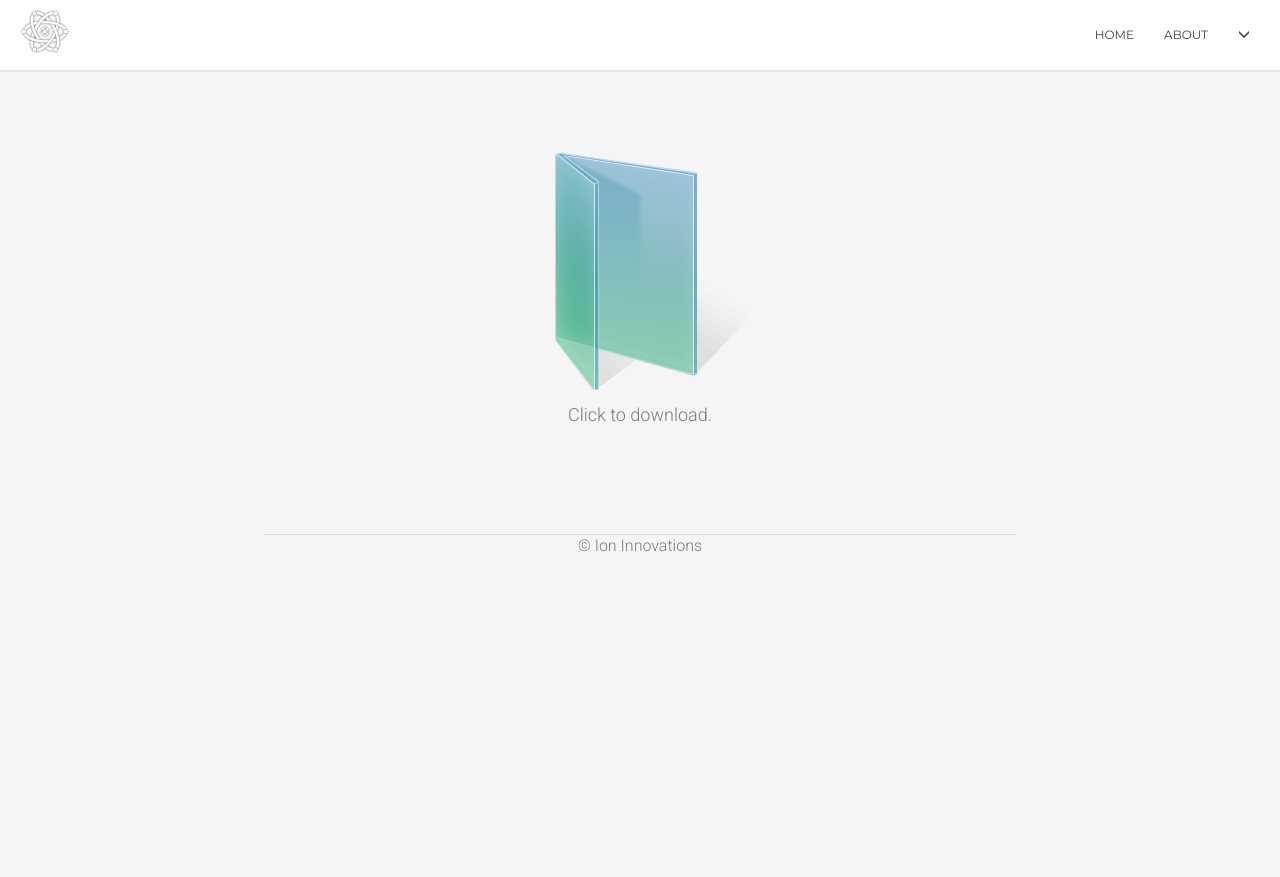
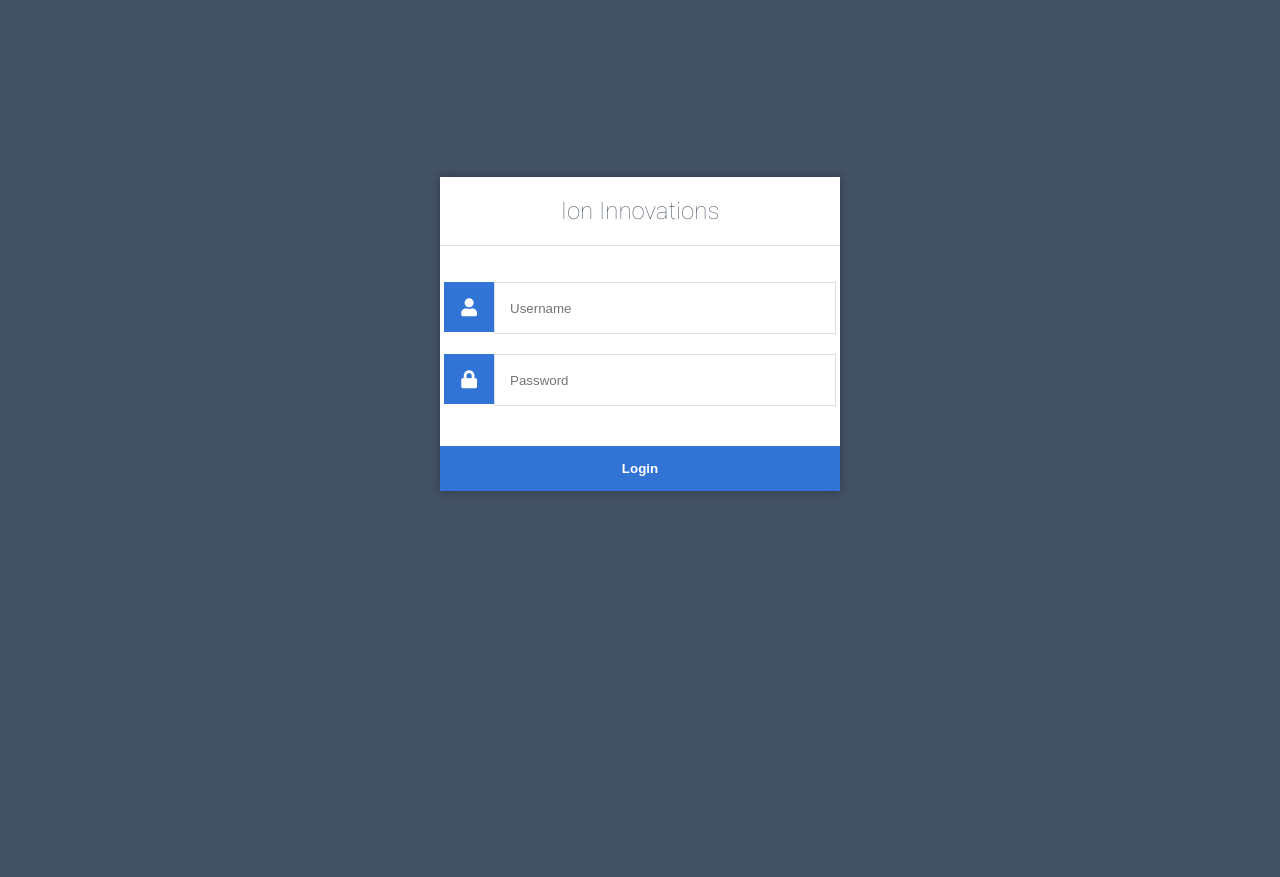
Before and after one commit to z-shaffer/z-shaffer.github.io, a PHP site: page /login.html in a window 1280 px wide. Before the commit the page ends 552 px from the top, so only its background shows below. Run offline with PHP 8.4, Linux system fonts and the light colour scheme; some libraries are stand-ins or nearby versions.

Commit message:
Login init

```diff
--- a/css/style.css
+++ b/css/style.css
@@ -1960,6 +1960,69 @@ footer hr {
     border-right: none;
 }
 
+/* =Login System
+--------------------------------------------------------------
+* {
+    box-sizing: border-box;
+    font-family: -apple-system, BlinkMacSystemFont, "segoe ui", roboto, oxygen, ubuntu, cantarell, "fira sans", "droid sans", "helvetica neue", Arial, sans-serif;
+    font-size: 16px;
+    -webkit-font-smoothing: antialiased;
+    -moz-osx-font-smoothing: grayscale;
+}*/
+body {
+    background-color: #435165;
+}
+.login {
+    width: 400px;
+    background-color: #ffffff;
+    box-shadow: 0 0 9px 0 rgba(0, 0, 0, 0.3);
+    margin: 100px auto;
+}
+.login h1 {
+    text-align: center;
+    color: #5b6574;
+    font-size: 24px;
+    padding: 20px 0 20px 0;
+    border-bottom: 1px solid #dee0e4;
+}
+.login form {
+    display: flex;
+    flex-wrap: wrap;
+    justify-content: center;
+    padding-top: 20px;
+}
+.login form label {
+    display: flex;
+    justify-content: center;
+    align-items: center;
+    width: 50px;
+    height: 50px;
+    background-color: #3274d6;
+    color: #ffffff;
+}
+.login form input[type="password"], .login form input[type="text"] {
+    width: 310px;
+    height: 50px;
+    border: 1px solid #dee0e4;
+    margin-bottom: 20px;
+    padding: 0 15px;
+}
+.login form input[type="submit"] {
+    width: 100%;
+    padding: 15px;
+   margin-top: 20px;
+    background-color: #3274d6;
+    border: 0;
+    cursor: pointer;
+    font-weight: bold;
+    color: #ffffff;
+    transition: background-color 0.2s;
+}
+.login form input[type="submit"]:hover {
+  background-color: #2868c7;
+    transition: background-color 0.2s;
+}
+
 /* =Media Queries
 -------------------------------------------------------------- */
 @media (max-width:767px) {
--- a/login.html
+++ b/login.html
@@ -1,114 +1,31 @@
 <!DOCTYPE html>
-<html lang="en">
-<head>
-	<meta charset="utf-8"/>
-	<meta name="author" content="" />
-	<meta name="description" content="Ion Innovations">
-	<meta name="viewport" content="width=device-width, initial-scale=1.0, maximum-scale=1.0, user-scalable=no">
-	<title>Ion Innovations</title>
-	<link rel="icon" type="image/x-icon" href="/images/logos/logo.png">
-
-	<!-- Royal Preloader CSS -->
-    <link href="css/royal_preloader.css" rel="stylesheet">
-	<!-- jQuery Files -->
-	<script type="text/javascript" src="https://cdnjs.cloudflare.com/ajax/libs/jquery/3.1.0/jquery.min.js"></script>
-	<!-- Parallax File -->
-	<script type="text/javascript" src="js/parallax.min.js"></script>
-	<!-- Royal Preloader -->
-	<script type="text/javascript" src="js/royal_preloader.min.js"></script>
-	<script type="text/javascript">
-		Royal_Preloader.config({
-		    mode:           'number',
-		    showProgress:   false,
-		    background:     '#ffffff'
-		});
-	</script>
-	<!-- Stylesheets -->
-	<link href="css/bootstrap.min.css" rel="stylesheet">
-	<link href="css/ionicons.min.css" rel="stylesheet">
-	<link href="css/pe-icon-7-stroke.css" rel="stylesheet">
-	<link href="css/magnific-popup.css" rel="stylesheet">
-	<link href="css/logoiconfont.css" rel="stylesheet">
-	<link href="css/style.css" rel="stylesheet" title="main-css">
-	<link href="css/colors/blue.css" rel="stylesheet" title="main-css">
-	<link href="css/base-light.css" rel="stylesheet" title="main-css">
-	<!-- Begin Header -->
-	<header>
-		<!-- Begin Navigation -->
-		<nav class="navbar navbar-default navbar-fixed-top">
-			<div class="container-fluid">
-				<div class="row">
-					<!-- Mobile display, needs a lot of work -->
-					<div class="navbar-header">
-						<button type="button" class="navbar-toggle collapsed" data-toggle="collapse" data-target="#bs-example-navbar-collapse-1" aria-expanded="false">
-							<span class="sr-only">Toggle navigation</span>
-							<span class="icon-bar"></span>
-							<span class="icon-bar"></span>
-							<span class="icon-bar"></span>
-						</button>
-						<!-- Navbar Logo -->
-						<a href="index.html" data-id="index.html"><img src="./images/logos/logo.png" style="width:50px;height:50px;margin:10px 20px"></a>
-					</div>
-					<!-- Navbar pages -->
-					<div class="collapse navbar-collapse" id="bs-example-navbar-collapse-1">
-						<ul class="nav navbar-nav navbar-right">
-							<li><a href="index.html" data-id="home">Home</a></li>
-							<!--<li><a href="#ideology" data-id="ideology" class="scroll-link">Ideology</a></li>
-							<li><a href="#services" data-id="services" class="scroll-link">Services</a></li>-->
-							<li><a href="about.html" data-id="about">About</a></li>
-							<!--<li><a href="#work" data-id="work" class="scroll-link">Work</a></li>
-							<li><a href="#team" data-id="team" class="scroll-link">Team</a></li>
-							<li><a href="#contact" data-id="contact" class="scroll-link">Contact</a></li>-->
-							<!-- Client login dropdown -->
-							<li class="dropdown">
-								<a href="#" class="dropdown-toggle" data-toggle="dropdown" role="button" aria-haspopup="true" aria-expanded="false"><span class="glyphicon glyphicon-menu-down"></span></a>
-								<ul class="dropdown-menu">
-									<li><a href="components.html">Client Login</a></li>
-								</ul>
-							</li>
-						</ul>
-					</div><!-- /.navbar-collapse -->
-				</div>
-			</div><!-- /.container-fluid -->
-		</nav>
-		<!-- End Navigation -->
-	</header>
-	<!-- End Header -->
-
-	<!-- Begin Files -->
-    <br><br><br>
-	<center><a href="./files/file" download>
-		<img src="./images/folder.png" alt="Test File">
-	   </a>
-       <br>Click to download.</center>
-
-	<!-- Begin Footer -->
-	<footer class="footer-padding">
-		<div class="container">
-			<div class="row">
-				<div class="col-sm-8 col-sm-offset-2 text-center">
-					<!--<img src="./images/logos/detailedlogo.png" style="width:220px;height:115px;">
-					<h2 class="theme-title">Particles<span class="theme-title-smaller">Theme</span></h2>
-					<a href="#"><span class="ion-social-twitter social-icons-dark-hover mr15"></span></a>
-	                <a href="#"><span class="ion-social-facebook social-icons-dark-hover mr15"></span></a>
-	                <a href="#"><span class="ion-social-googleplus-outline social-icons-dark-hover"></span></a>-->
-				</div>
-			</div>
-			<div class="row">
-				<div class="col-sm-8 col-sm-offset-2 text-small text-center">
-					<hr>
-
-					<p class="no-margin">&copy; Ion Innovations</p>
-				</div><!-- /.column -->
-			</div><!-- /.row -->
-		</div><!-- /.container -->
-	</footer><!-- /.footer -->
-	<!-- End Footer -->
-	<!-- Object Animations -->
-	<script type="text/javascript" src="js/form-validator.min.js"></script>
-	<script type="text/javascript" src="js/jquery.magnific-popup.min.js"></script>
-	<script type="text/javascript" src="js/scrollreveal.min.js"></script>
-	<!-- JS Main -->
-	<script type="text/javascript" src="js/main.js"></script>
-</body>
+<html>
+	<head>
+		<meta charset="utf-8">
+		<title>Ion Innovations - Login</title>
+		<!-- Stylesheets -->
+		<link rel="stylesheet" href="https://use.fontawesome.com/releases/v5.7.1/css/all.css">
+		<link href="css/style.css" rel="stylesheet" type="text/css">
+	</head>
+	<body>
+		<!-- Begin Login Box -->
+		<div class="login">
+			<h1>Ion Innovations</h1>
+			<!-- Authentication -->
+			<form action="php/authenticate.php" method="post">
+				<label for="username">
+					<i class="fas fa-user"></i>
+				</label>
+				<!-- Username box -->
+				<input type="text" name="username" placeholder="Username" id="username" required>
+				<label for="password">
+					<i class="fas fa-lock"></i>
+				</label>
+				<!-- Password box -->
+				<input type="password" name="password" placeholder="Password" id="password" required>
+				<!-- Login button -->
+				<input type="submit" value="Login">
+			</form>
+		</div>
+	</body>
 </html>
```
Also changed, not shown: php/authenticate.php (added), php/home.php (added), php/logout.php (added), php/profile.php (added).
